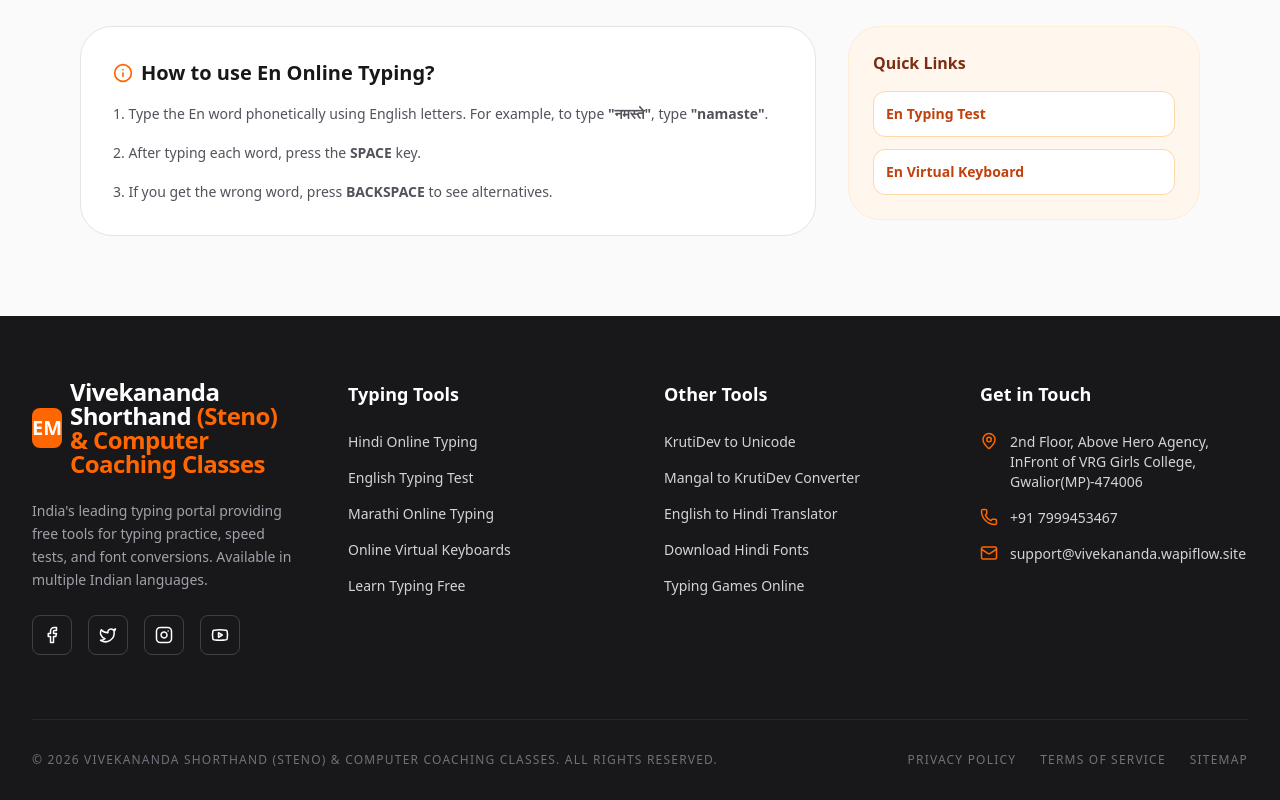
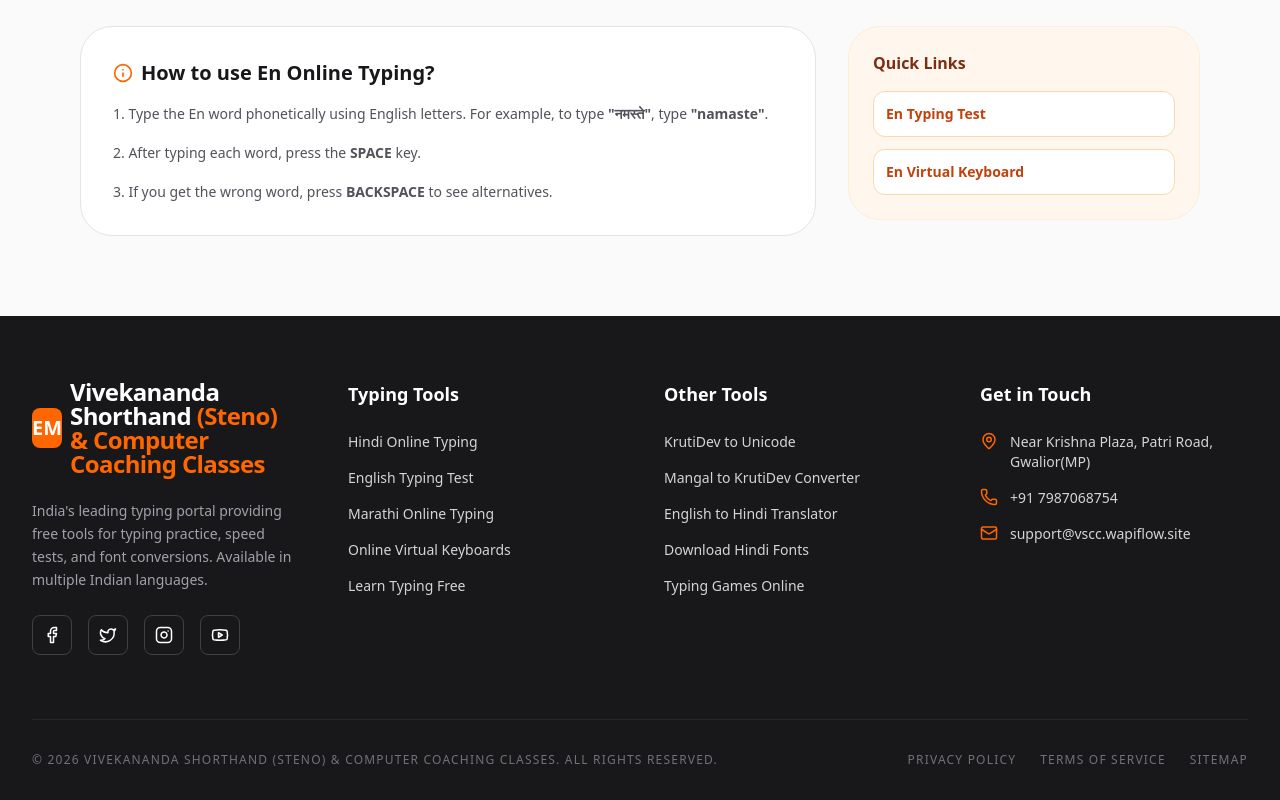
Before and after one commit to haarekasahara1923-wq/radhe, a Next.js app: page /typing/en in a window 1280 px wide. Shown: the part 1137-1937 px from the top of the page. Built offline with nearby package versions, Linux system fonts and the light colour scheme; no server answers.

Commit message:
Update Director profile, address, and contact details as requested

```diff
--- a/src/app/page.tsx
+++ b/src/app/page.tsx
@@ -85,7 +85,7 @@ export default function Home() {
   const handleSubmit = (e: React.FormEvent) => {
     e.preventDefault();
     const message = `*New Course Enquiry*\n\n*Student Name:* ${formData.name}\n*Course:* ${selectedCourse || "General Inquiry"}\n*WhatsApp:* ${formData.whatsapp}\n*Contact:* ${formData.contact}\n*Email:* ${formData.email}`;
-    const whatsappUrl = `https://wa.me/917999453467?text=${encodeURIComponent(message)}`;
+    const whatsappUrl = `https://wa.me/917987068754?text=${encodeURIComponent(message)}`;
     window.open(whatsappUrl, "_blank");
     setIsModalOpen(false);
   };
@@ -205,16 +205,16 @@ export default function Home() {
              <div className="w-full aspect-[4/5] bg-zinc-100 rounded-[32px] overflow-hidden border-4 border-white shadow-2xl relative">
                {/* eslint-disable-next-line @next/next/no-img-element */}
                <img
-                 src="/girraj-sir.jpg"
-                 alt="Girraj Sharma Sir"
+                 src="/director.jpg"
+                 alt="Radhe Sharma (Steno Sir)"
                  className="w-full h-full object-cover object-top"
                  onError={(e) => {
-                   (e.target as HTMLImageElement).src = "https://ui-avatars.com/api/?name=Girraj+Sharma&background=000&color=fff&size=512";
+                   (e.target as HTMLImageElement).src = "https://ui-avatars.com/api/?name=Radhe+Sharma&background=000&color=fff&size=512";
                  }}
                />
                <div className="absolute bottom-0 inset-x-0 bg-gradient-to-t from-black/80 to-transparent p-6 pt-12">
                   <p className="text-xs font-black uppercase tracking-widest text-orange-400 mb-1">Director</p>
-                  <h4 className="text-xl font-bold text-white uppercase tracking-tighter">Girraj Sharma Sir</h4>
+                  <h4 className="text-xl font-bold text-white uppercase tracking-tighter">Radhe Sharma (Steno Sir)</h4>
                </div>
              </div>
            </div>
@@ -228,7 +228,7 @@ export default function Home() {
                 </p>
                 <div className="mt-4 flex items-center gap-3">
                    <div className="w-12 h-0.5 bg-brand-primary rounded-full" />
-                   <span className="font-black text-zinc-900 text-lg">Girraj Sharma Sir</span>
+                    <span className="font-black text-zinc-900 text-lg">Radhe Sharma (Steno Sir)</span>
                 </div>
               </div>
 
@@ -237,7 +237,7 @@ export default function Home() {
                     <Phone className="text-brand-primary" size={24} />
                     <div>
                       <p className="text-xs font-black uppercase text-zinc-400">Call/WhatsApp Now</p>
-                      <p className="font-bold text-lg text-zinc-900">7999453467</p>
+                       <p className="font-bold text-lg text-zinc-900">7987068754</p>
                     </div>
                  </div>
               </div>
--- a/src/components/Footer.tsx
+++ b/src/components/Footer.tsx
@@ -65,15 +65,15 @@ export default function Footer() {
             <ul className="space-y-4 text-sm">
               <li className="flex gap-3">
                 <MapPin className="text-brand-primary shrink-0" size={18} />
-                <span>2nd Floor, Above Hero Agency, InFront of VRG Girls College, Gwalior(MP)-474006</span>
+                <span>Near Krishna Plaza, Patri Road, Gwalior(MP)</span>
               </li>
               <li className="flex gap-3">
                 <Phone className="text-brand-primary shrink-0" size={18} />
-                <span>+91 7999453467</span>
+                <span>+91 7987068754</span>
               </li>
               <li className="flex gap-3">
                 <Mail className="text-brand-primary shrink-0" size={18} />
-                <span>support@vivekananda.wapiflow.site</span>
+                <span>support@vscc.wapiflow.site</span>
               </li>
             </ul>
           </div>
```
Also changed, not shown: public/director.jpg (added).
